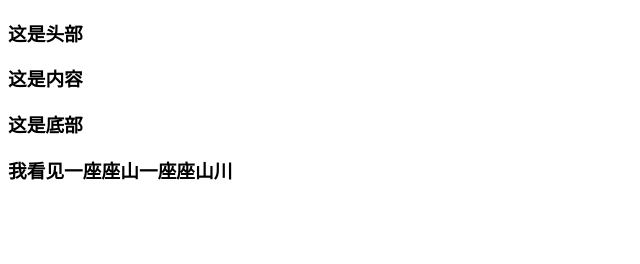
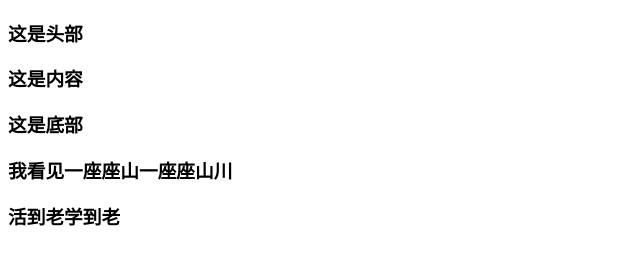
Before and after one commit to sssssam/html5, a plain HTML site: page index.html in a window 1280 px wide. Shown: the whole page, without its empty margins (0-640 px from the left). Drawn offline with Linux system fonts and the light colour scheme.

Commit message:
项目完成

```diff
--- a/index.html
+++ b/index.html
@@ -17,6 +17,7 @@
         <h3>这是底部</h3>
     </div>
     <h3>我看见一座座山一座座山川</h3>
+    <h3>活到老学到老</h3>
 </body>
 
 </html>
```
